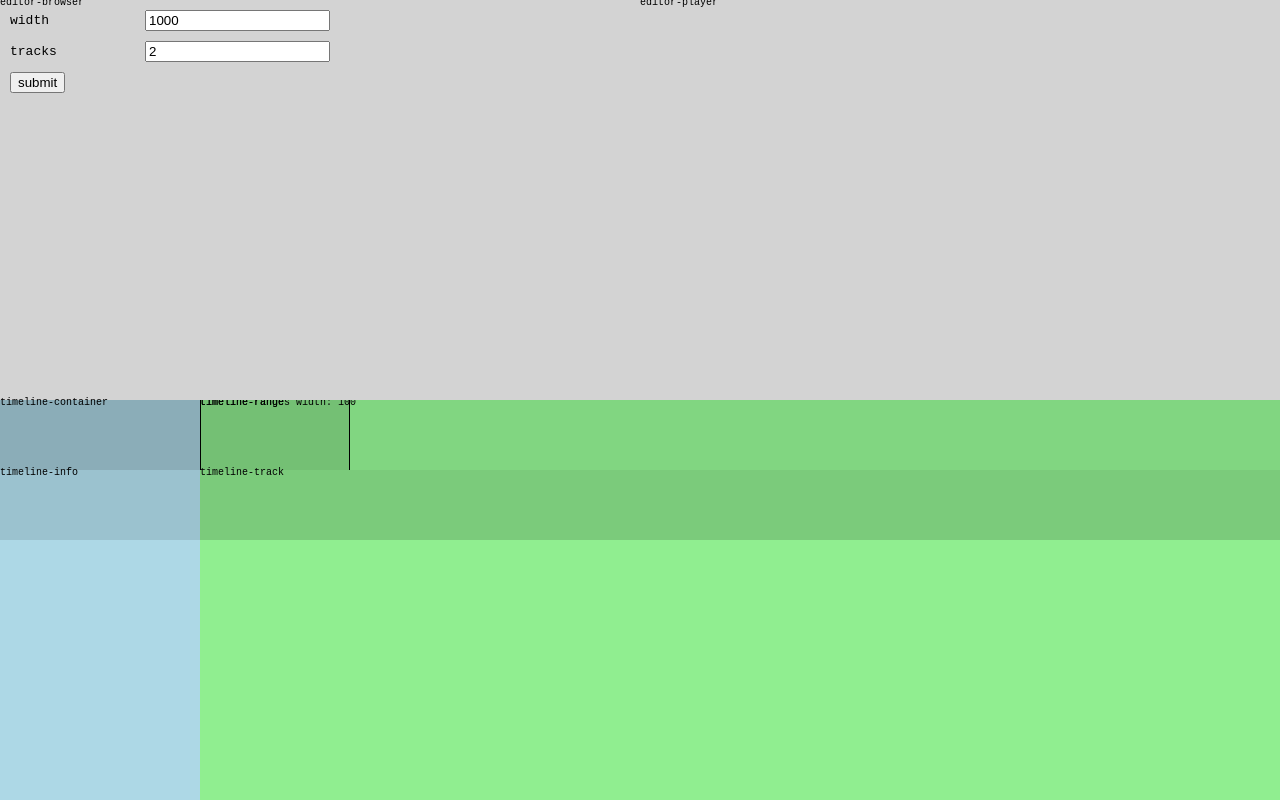
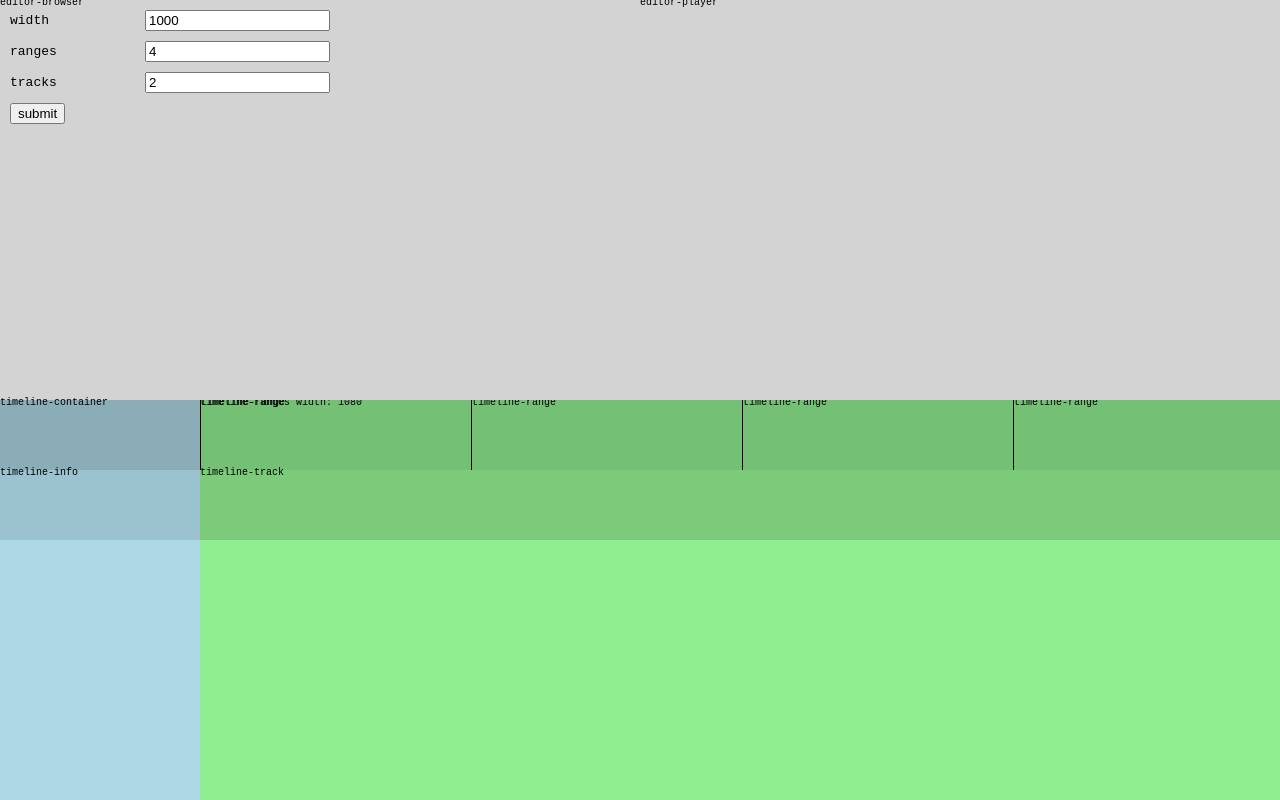
Before and after one commit to mcaligares/timeline-test, a Vue app: page / in a window 1280 px wide. Built offline with nearby package versions, Linux system fonts and the light colour scheme.

Commit message:
add range count on store

```diff
--- a/src/components/form/EditorForm.vue
+++ b/src/components/form/EditorForm.vue
@@ -6,10 +6,12 @@ import { useEditorStore } from '../../stores/editorStore';
 const store = useEditorStore()
 const width = ref('1000')
 const tracks = ref('2')
+const ranges = ref('4')
 
 const onSubmit = () => {
     try {
-        store.timelineRangeWidth = Number.parseInt(width.value)
+        store.timelineContentWidth = Number.parseInt(width.value)
+        store.timelineRangeCount = Number.parseInt(ranges.value)
         store.timelineTracksCount = Number.parseInt(tracks.value)
     } catch (e) {
         console.log('Error', e)
@@ -20,6 +22,7 @@ const onSubmit = () => {
 <template>
     <form class="form" @submit.prevent="onSubmit">
         <LabelInput label="width" v-model="width"/>
+        <LabelInput label="ranges" v-model="ranges"/>
         <LabelInput label="tracks" v-model="tracks"/>
 
         <button type="submit">submit</button>
--- a/src/components/timeline/TimelineContainer.vue
+++ b/src/components/timeline/TimelineContainer.vue
@@ -1,5 +1,5 @@
 <script setup>
-import { ref } from 'vue';
+import { onMounted, onUnmounted, ref } from 'vue';
 import TimelineRanges from './TimelineRanges.vue';
 import TimelineInfo from './TimelineInfo.vue';
 import TimelineTrack from './TimelineTrack.vue';
@@ -8,10 +8,23 @@ import { useEditorStore } from '../../stores/editorStore';
 
 const store = useEditorStore()
 const timelineInfo = ref(null)
+const timelineRanges = ref(null)
 
 const onScroll = (e) => {
     timelineInfo.value.scrollTop = e.target.scrollTop
 }
+
+const onResize = () => {
+    store.timelineContentWidth = timelineRanges.value.offsetWidth
+}
+
+onMounted(() => {
+    onResize()
+    window.addEventListener('resize', onResize)
+})
+onUnmounted(() => {
+    window.removeEventListener('resize', onResize)
+})
 </script>
 
 <template>
@@ -24,12 +37,16 @@ const onScroll = (e) => {
                 :key="index"
             />
         </div>
-        <div class="timeline-content" @scroll="onScroll">
-            <TimelineRanges :width="store.timelineRangeWidth"/>
+        <div
+            ref="timelineRanges"
+            class="timeline-content"
+            @scroll="onScroll"
+        >
+            <TimelineRanges/>
             <TimelineTrack
                 v-for="(item, index) in store.timelineTracksCount"
                 :key="index"
-                :width="store.timelineRangeWidth"
+                :width="store.timelineContentWidth"
             />
         </div>
     </div>
--- a/src/components/timeline/TimelineRange.vue
+++ b/src/components/timeline/TimelineRange.vue
@@ -1,11 +1,17 @@
 <script setup>
 import NameLabel from '../utils/NameLabel.vue';
+
+defineProps({
+    width: Number
+})
 </script>
 
 <template>
-    <NameLabel name="timeline-range"/>
-    <div class="timeline-range">
-
+    <div
+        class="timeline-range"
+        :style="width > 90 ? `min-width: ${width}px` : ''"
+    >
+        <NameLabel name="timeline-range"/>
     </div>
 </template>
 
@@ -13,7 +19,7 @@ import NameLabel from '../utils/NameLabel.vue';
 @import '../../styles/variables.scss';
 
 .timeline-range {
-    min-width: 150px - 2px;
+    min-width: 150px;
     height: $timeline-range-height;
     background-color: rgba(#000, 0.1);
 }
--- a/src/components/timeline/TimelineRanges.vue
+++ b/src/components/timeline/TimelineRanges.vue
@@ -1,16 +1,25 @@
 <script setup>
+import { ref, computed } from 'vue';
 import TimelineRange from './TimelineRange.vue';
 import NameLabel from '../utils/NameLabel.vue';
+import { useEditorStore } from '../../stores/editorStore';
 
-defineProps({
-    width: Number
-})
+const store = useEditorStore()
+const timelineRanges = ref(null)
 </script>
 
 <template>
-    <div class="timeline-ranges" :style="`width: ${width}px;`">
-        <NameLabel :name="`timeline-ranges width: ${width}`" inverted/>
-        <TimelineRange/>
+    <div
+        ref="timelineRanges"
+        class="timeline-ranges"
+        :style="`width: ${store.timelineContentWidth}px;`"
+    >
+        <NameLabel :name="`timeline-ranges width: ${store.timelineContentWidth}`"/>
+        <TimelineRange
+            v-for="(item, index) in store.timelineRangeCount"
+            :key="index"
+            :width="store.timelineRangeWidth"
+        />
     </div>
 </template>
 
--- a/src/stores/editorStore.js
+++ b/src/stores/editorStore.js
@@ -3,8 +3,12 @@ import { defineStore } from 'pinia'
 export const useEditorStore = defineStore('editor', {
   state: () => {
     return {
-      timelineRangeWidth: 100,
+      timelineRangeCount: 4,
+      timelineContentWidth: 100,
       timelineTracksCount: 1,
     }
+  },
+  getters: {
+    timelineRangeWidth: (state) => state.timelineContentWidth / state.timelineRangeCount,
   }
 })
```
